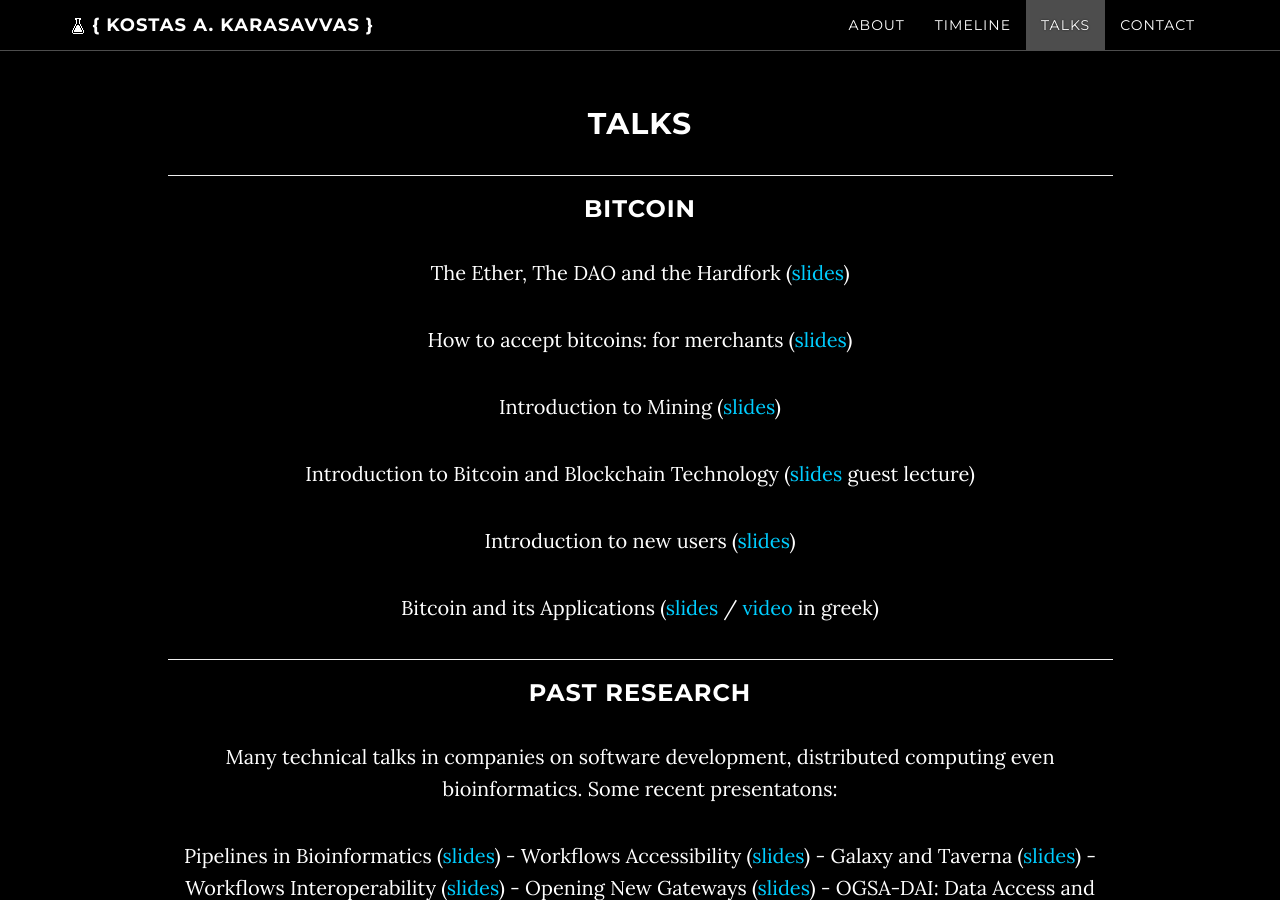
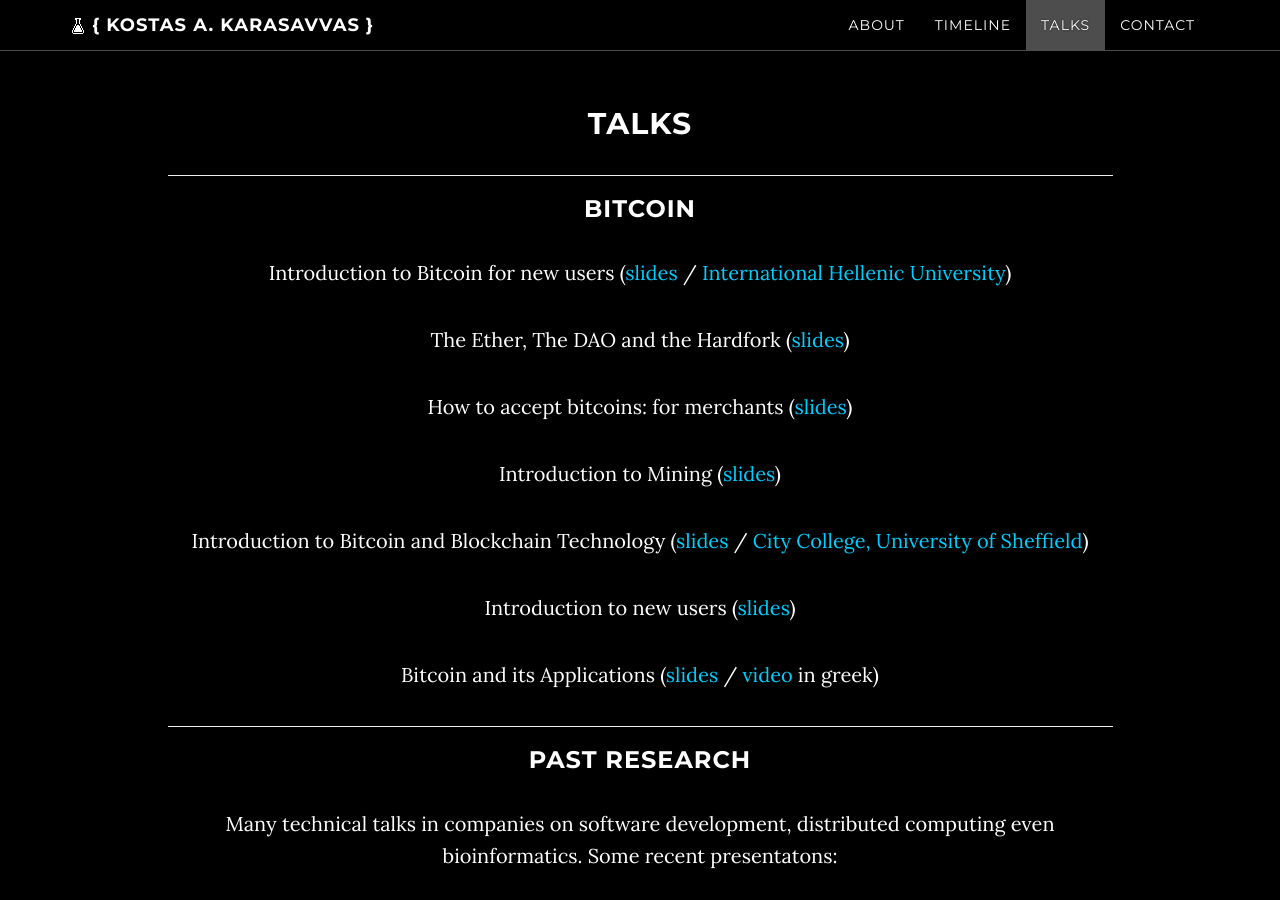
Before and after one commit to karask/karask.github.io, a Jekyll site: the page built from index.html, in a window 1280 px wide and 900 px high, scrolled down 4223 px. Built offline with Jekyll 4.4.1, drawn with Linux system fonts in a browser that asks for light colours; nearby versions of some CDN libraries; the list of posts is cut into pages by our own code; comment, search, counter and statistics services are not loaded.

Commit message:
added IHU talk/slides

```diff
--- a/talks.html
+++ b/talks.html
@@ -8,6 +8,7 @@ title: Talks
 ---
 
 <h3 style="text-align: center;" markdown="1">Bitcoin</h3>
+Introduction to Bitcoin for new users ([slides](/assets/Introduction_to_Bitcoin_for_new_users.pdf) / [International Hellenic University](http://www.ihu.edu.gr/index.php/news-events/item/1057-demystifying-bitcoin-blockchain-game-changing-applications-in-ict,-economy,-government,-law.html))
 
 The Ether, The DAO and the Hardfork ([slides](/assets/The_DAO_Event_9th.pdf))
 
@@ -15,7 +16,7 @@ How to accept bitcoins: for merchants ([slides](/assets/How_to_accept_bitcoins_7
 
 Introduction to Mining ([slides](/assets/Introduction_to_mining_6th.pdf))
 
-Introduction to Bitcoin and Blockchain Technology ([slides](/assets/Introduction_to_Bitcoin_and_Blockchain_Technology_City_College_13-05-2016.pdf) guest lecture)
+Introduction to Bitcoin and Blockchain Technology ([slides](/assets/Introduction_to_Bitcoin_and_Blockchain_Technology_City_College_13-05-2016.pdf) / [City College, University of Sheffield](http://www.city.academic.gr/frontend/index.php?chlang=GR_EN))
 
 Introduction to new users ([slides](/assets/Introduction_to_new_users_5th.pdf))
 
```
Also changed, not shown: 1 other file.
